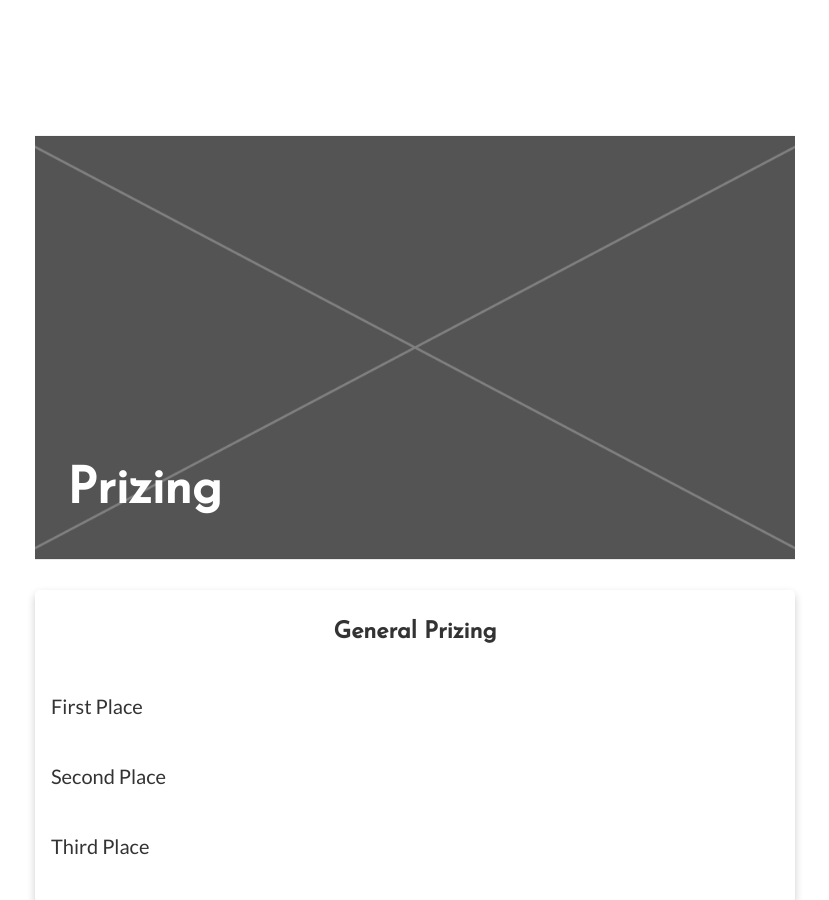
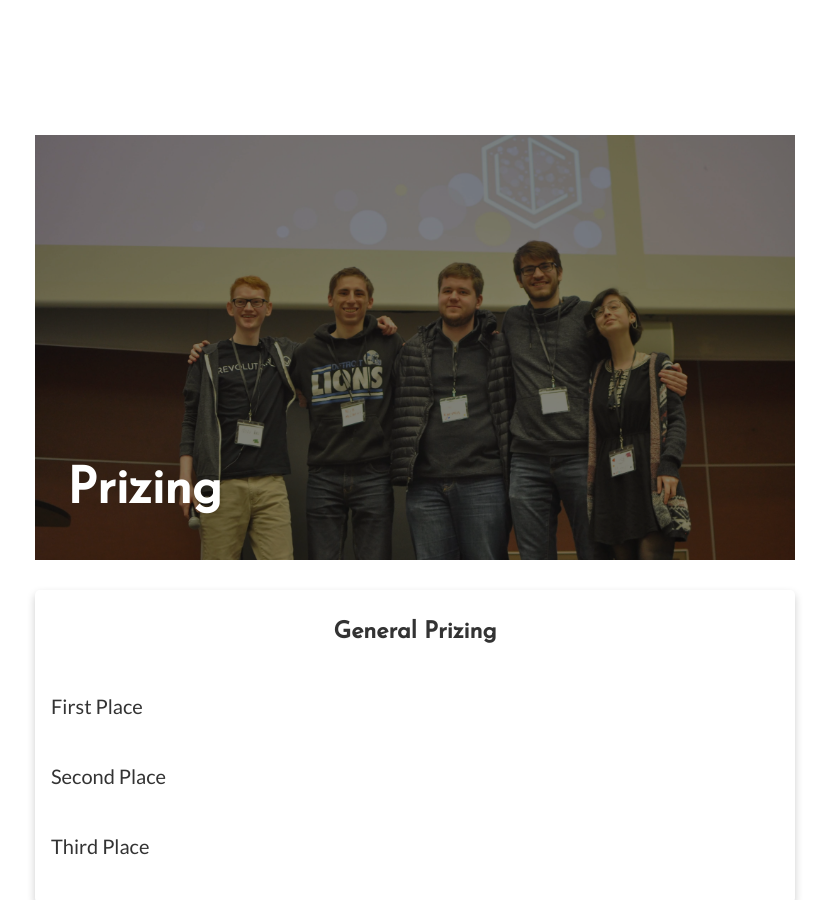
Before and after one commit to RevolutionUC/revolutionuc-frontend, a Jekyll site: the page built from prizing.html, in a window 1280 px wide and 900 px high. Shown: the whole window, without its empty margins (225-1054 px from the left). Built offline with Jekyll 4.4.1, drawn with Linux system fonts in a browser that asks for light colours.

Commit message:
Add new image to prizing page

```diff
--- a/prizing.html
+++ b/prizing.html
@@ -2,7 +2,7 @@
 layout: default
 title: Prizing
 permalink: /prizing/
-image: "/img/placeholder.png"
+image: "/img/pages/prizing/prizing-1.webp"
 useContainer: true
 ---
 
```
Also changed, not shown: img/pages/prizing/prizing-1.webp (added).
